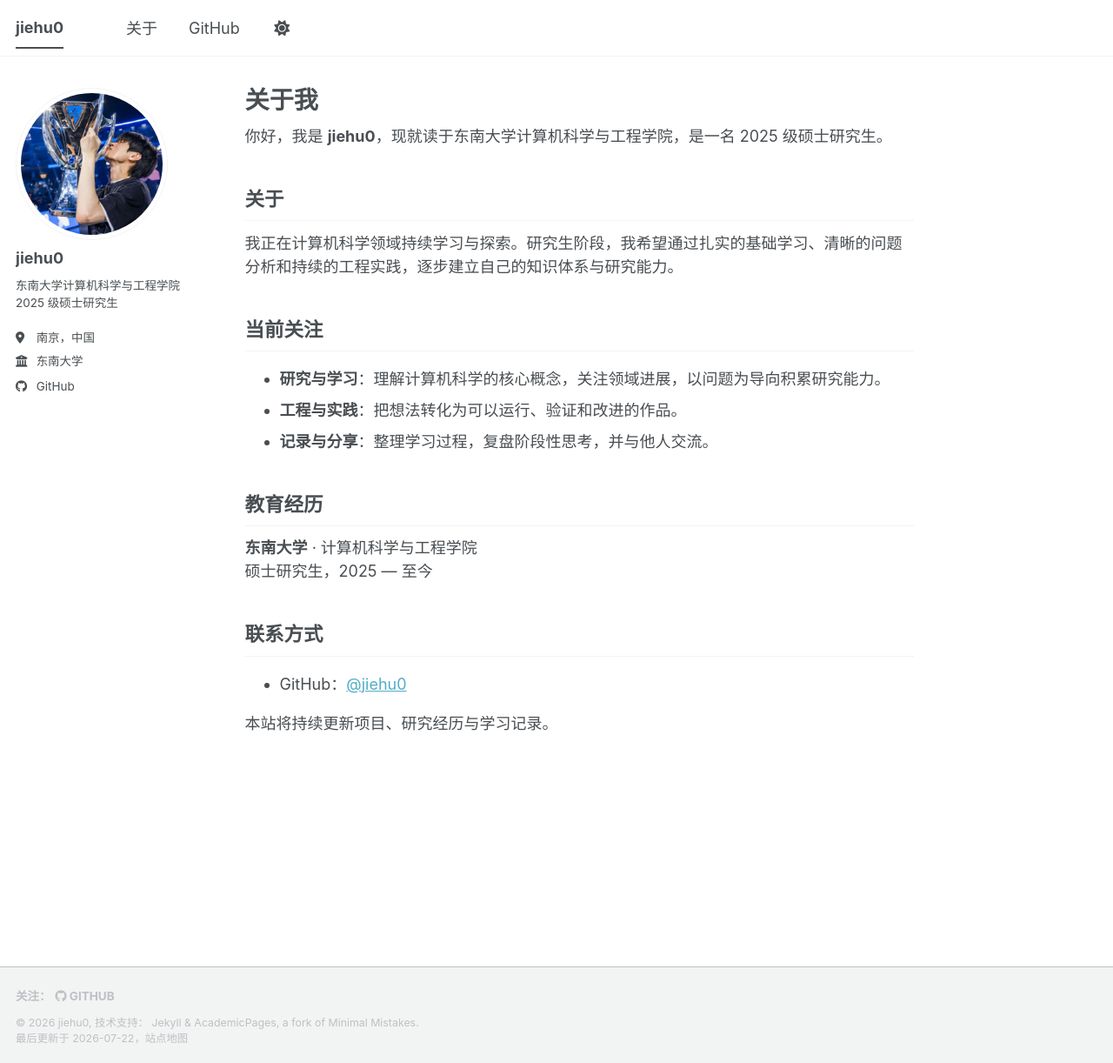
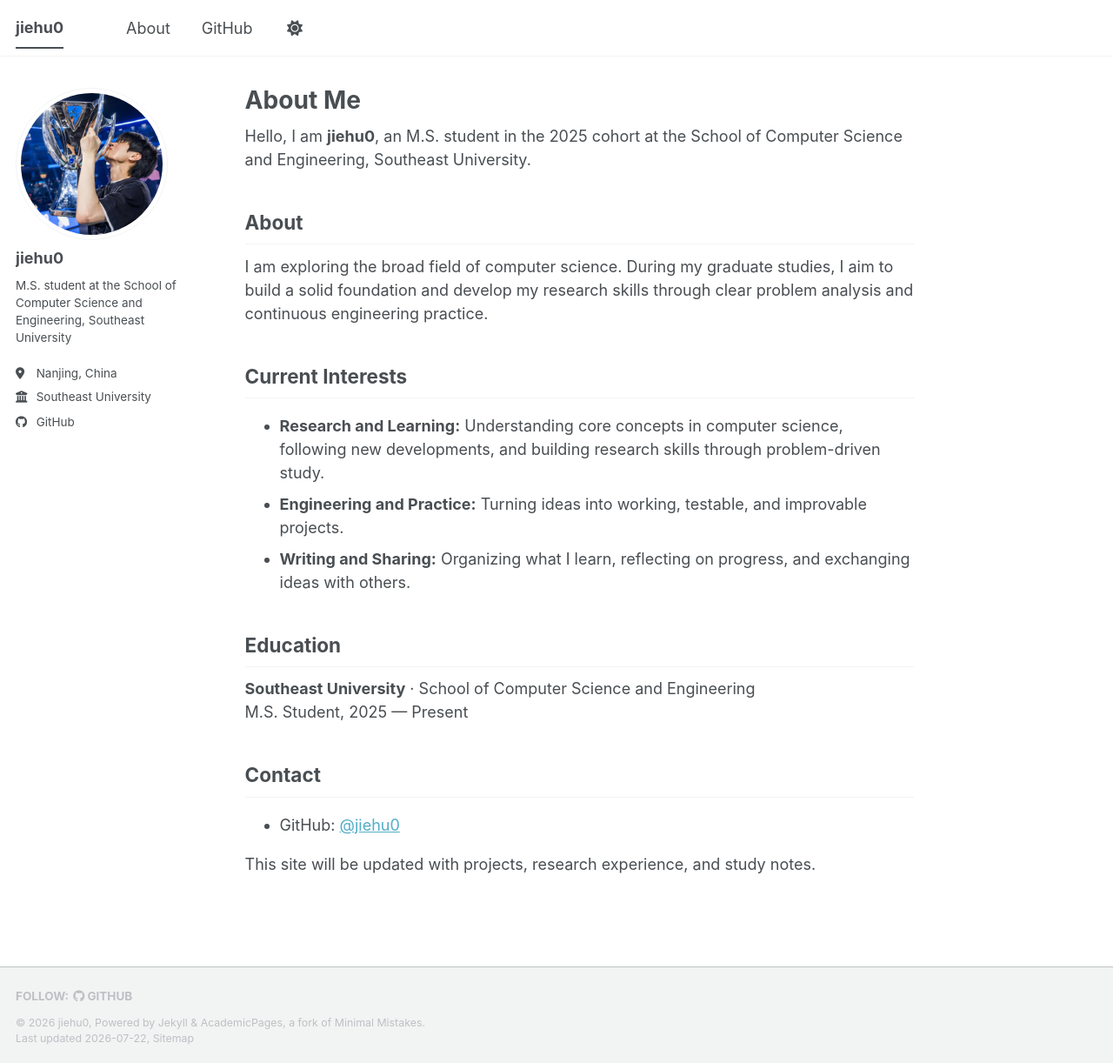
Before and after one commit to jiehu0/jiehu0.github.io, a Jekyll site: the page built from _pages/about.md, in a window 1280 px wide and 1222 px high. Shown: the whole window at 87% size. Built offline with Jekyll 4.4.1, drawn with Linux system fonts in a browser that asks for light colours; a style sheet for code colours, icons or effects is not loaded.

```diff
--- a/_config.yml
+++ b/_config.yml
@@ -7,12 +7,12 @@
 # server process.
 
 # Basic Site Settings
-locale                   : "zh-CN"
+locale                   : "en-US"
 site_theme               : "default" # The available themes options are "default", "air", "sunrise", "mint", "dirt" and "contrast"
 title                    : "jiehu0"
 title_separator          : "-"
 name                     : &name "jiehu0"
-description              : &description "东南大学计算机科学与工程学院 2025 级硕士研究生"
+description              : &description "M.S. student at the School of Computer Science and Engineering, Southeast University"
 url                      : https://jiehu0.github.io
                                                            # or if you already have some other page hosted on Github then use "https://[your GitHub username].github.io/[Your Repo Name]"
 baseurl                  : "" # the subpath of your site, e.g. "/blog"
@@ -26,9 +26,9 @@ author:
   avatar           : "avatar.jpg"
   name             : "jiehu0"
   pronouns         : # example: "she/her"
-  bio              : "东南大学计算机科学与工程学院 2025 级硕士研究生"
-  location         : "南京，中国"
-  employer         : "东南大学"
+  bio              : "M.S. student at the School of Computer Science and Engineering, Southeast University"
+  location         : "Nanjing, China"
+  employer         : "Southeast University"
   uri              : # URL
   email            :
 
--- a/_data/navigation.yml
+++ b/_data/navigation.yml
@@ -1,6 +1,6 @@
-# 顶部导航
+# Top navigation
 main:
-  - title: "关于"
+  - title: "About"
     url: /
 
   - title: "GitHub"
--- a/_includes/author-profile.html
+++ b/_includes/author-profile.html
@@ -21,7 +21,7 @@
   </div>
 
   <div class="author__urls-wrapper">
-    <button class="btn btn--inverse">关注</button>
+    <button class="btn btn--inverse">Follow</button>
     <ul class="author__urls social-icons">
       <!-- Font Awesome icons / Biographic information  -->
       {% if author.location %}
--- a/_includes/footer.html
+++ b/_includes/footer.html
@@ -21,5 +21,5 @@
 
 <div class="page__footer-copyright">
   &copy; {{ site.time | date: '%Y' }} {{ site.name | default: site.title }}, {{ site.data.ui-text[site.locale].powered_by | default: "Powered by" }} <a href="https://jekyllrb.com" rel="nofollow">Jekyll</a> &amp; <a href="https://github.com/academicpages/academicpages.github.io">AcademicPages</a>, a fork of <a href="https://mademistakes.com/work/minimal-mistakes-jekyll-theme/" rel="nofollow">Minimal Mistakes</a>.<br />
-  最后更新于 {{ "now" | date: '%Y-%m-%d' }}，<a href="/sitemap/">{{ site.data.ui-text[site.locale].site_map | default: "站点地图" }}</a>
+  Last updated {{ "now" | date: '%Y-%m-%d' }}, <a href="/sitemap/">{{ site.data.ui-text[site.locale].site_map | default: "Sitemap" }}</a>
 </div>
--- a/_pages/about.md
+++ b/_pages/about.md
@@ -1,31 +1,31 @@
 ---
 permalink: /
-title: "关于我"
+title: "About Me"
 author_profile: true
 redirect_from:
   - /about/
   - /about.html
 ---
 
-你好，我是 **jiehu0**，现就读于东南大学计算机科学与工程学院，是一名 2025 级硕士研究生。
+Hello, I am **jiehu0**, an M.S. student in the 2025 cohort at the School of Computer Science and Engineering, Southeast University.
 
-## 关于
+## About
 
-我正在计算机科学领域持续学习与探索。研究生阶段，我希望通过扎实的基础学习、清晰的问题分析和持续的工程实践，逐步建立自己的知识体系与研究能力。
+I am exploring the broad field of computer science. During my graduate studies, I aim to build a solid foundation and develop my research skills through clear problem analysis and continuous engineering practice.
 
-## 当前关注
+## Current Interests
 
-- **研究与学习**：理解计算机科学的核心概念，关注领域进展，以问题为导向积累研究能力。
-- **工程与实践**：把想法转化为可以运行、验证和改进的作品。
-- **记录与分享**：整理学习过程，复盘阶段性思考，并与他人交流。
+- **Research and Learning:** Understanding core concepts in computer science, following new developments, and building research skills through problem-driven study.
+- **Engineering and Practice:** Turning ideas into working, testable, and improvable projects.
+- **Writing and Sharing:** Organizing what I learn, reflecting on progress, and exchanging ideas with others.
 
-## 教育经历
+## Education
 
-**东南大学** · 计算机科学与工程学院
-硕士研究生，2025 — 至今
+**Southeast University** · School of Computer Science and Engineering<br>
+M.S. Student, 2025 — Present
 
-## 联系方式
+## Contact
 
-- GitHub：[@jiehu0](https://github.com/jiehu0)
+- GitHub: [@jiehu0](https://github.com/jiehu0)
 
-本站将持续更新项目、研究经历与学习记录。
+This site will be updated with projects, research experience, and study notes.
```
Also changed, not shown: README.md (+4 -4 lines), _pages/404.md (+2 -2 lines).
